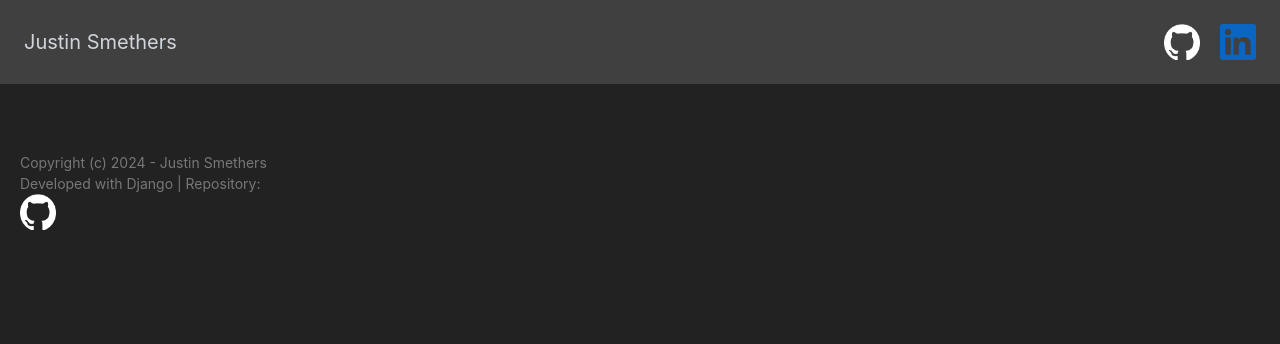
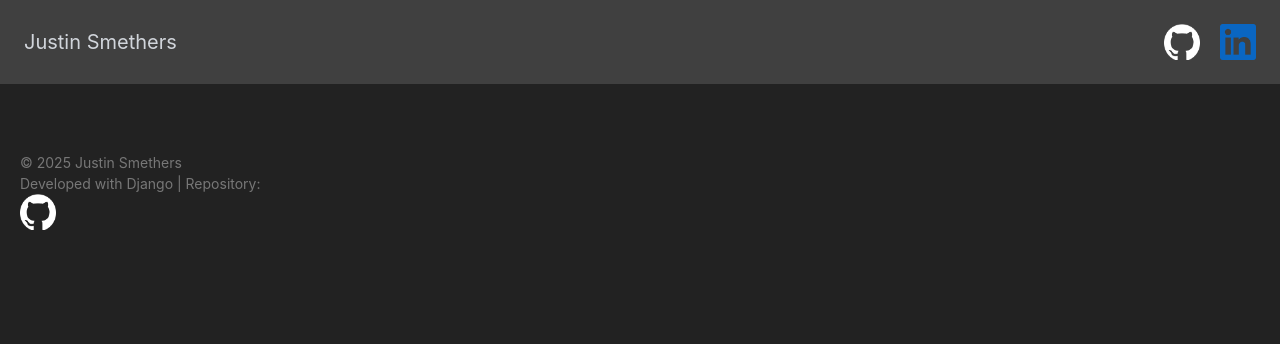
Before and after one commit to JustinSmethers/website, a Django app: template templates/base.html in a window 1280 px wide. Shown: the top 344 px of the page. Run offline with Django 4.2, Linux system fonts and the light colour scheme; the template is opened without the code that fills it, so the values that code supplies are empty; parts of the project's set-up code (start-up, migrations or seed data) failed here and were passed over; some libraries are stand-ins or nearby versions.

Commit message:
fix year

```diff
--- a/templates/base.html
+++ b/templates/base.html
@@ -46,7 +46,7 @@
         </main>
 
         <footer class="footer">
-            <p>Copyright (c) 2024 - Justin Smethers</p>
+            <p>&copy; {% now "Y" %} Justin Smethers</p>
             <p>Developed with Django | Repository:</p>
             <a href="https://github.com/JustinSmethers/website" target="_blank">
             <img src="{% static 'blog/github-logo-white.png' %}" alt="GitHub" class="social-icon">
```
